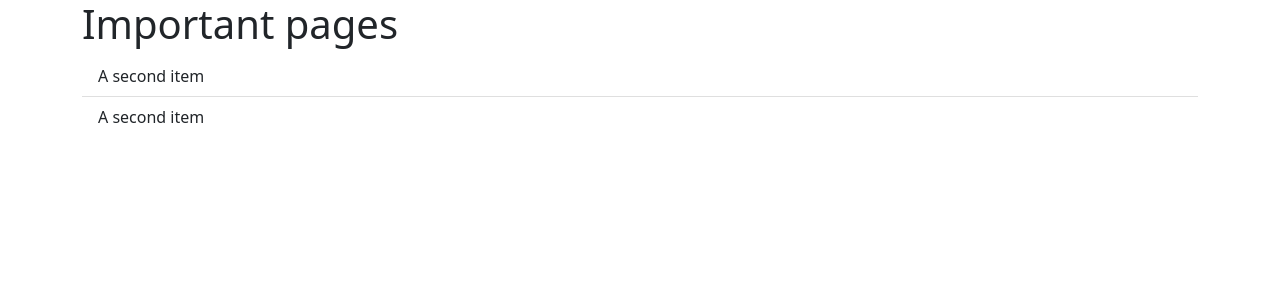
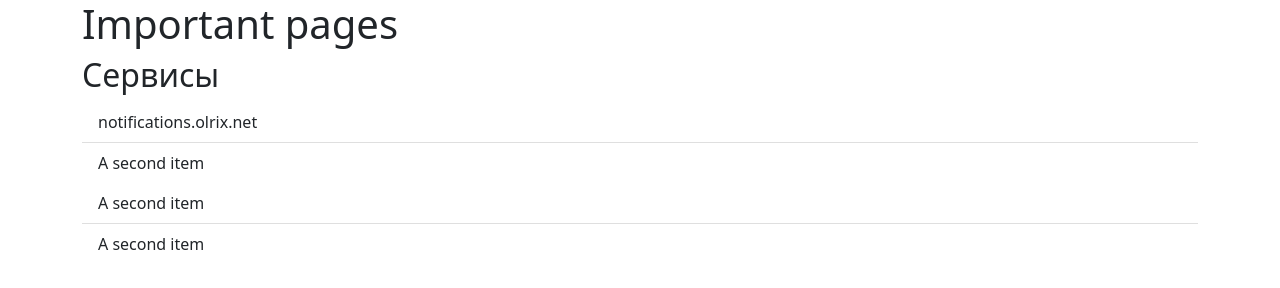
Before and after one commit to simetrio/info, a plain HTML site: page index.html in a window 1280 px wide. Drawn offline with nearby package versions, Linux system fonts and the light colour scheme.

Commit message:
Update index.html

```diff
--- a/index.html
+++ b/index.html
@@ -13,6 +13,12 @@
     <div class="container">
       <h1>Important pages</h1>
 
+      <h2>Сервисы</h2>
+      <div class="list-group list-group-flush">
+        <a href="http://notifications.olrix.net.website.yandexcloud.net/" class="list-group-item" target="_blank">notifications.olrix.net</a>
+        <a href="/" class="list-group-item" target="_blank">A second item</a>
+      </div>
+
       <div class="list-group list-group-flush">
         <a href="/" class="list-group-item" target="_blank">A second item</a>
         <a href="/" class="list-group-item" target="_blank">A second item</a>
```
